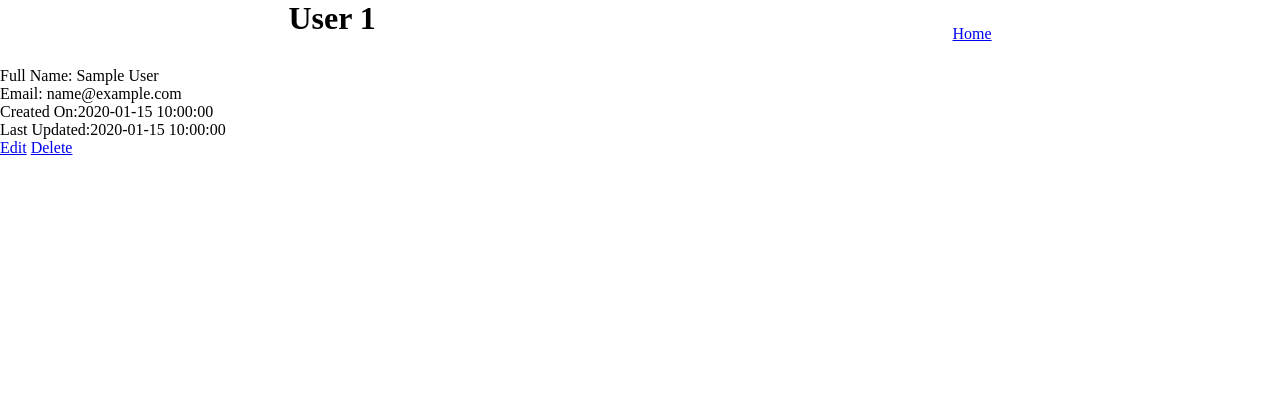
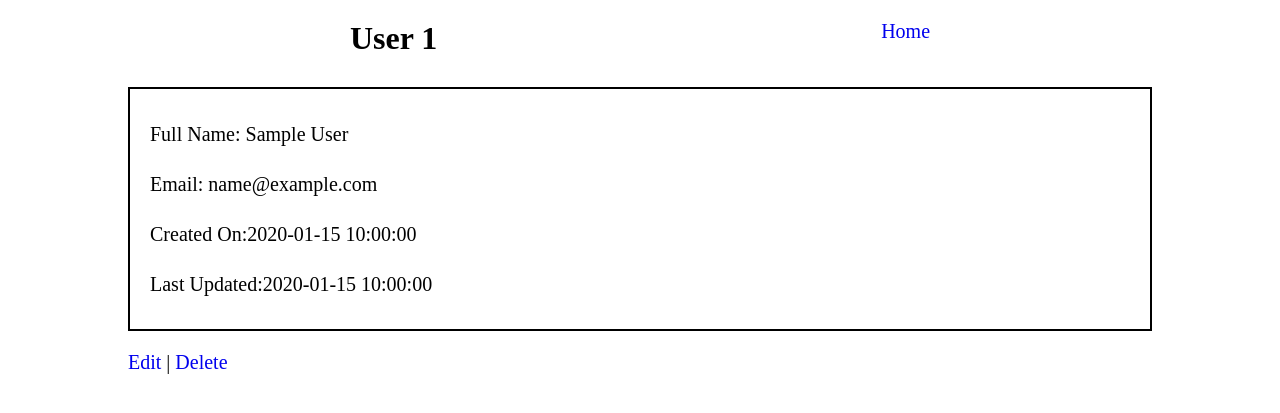
Before and after one commit to ryanhilario23/userCRUD, a Flask app: page /show_user/1 in a window 1280 px wide. Shown: the top 413 px of the page. Run offline with Flask 3, Linux system fonts and the light colour scheme; tables that the repository leaves empty or names only in its code hold one stand-in row (values such as "Sample post").

Commit message:
Second Commit: Simple styling

```diff
--- a/static/style.css
+++ b/static/style.css
@@ -7,10 +7,31 @@
     display:flex;
     justify-content: center;
     align-items: center;
+    ;
 }
 
 
+main{max-width: 80%;}
+
+.usercard{
+    line-height: 50px;
+    font-size: 20px;
+    border: black solid 2px;
+    align-self: flex-start;
+    padding: 20px;
+}
+
+.links{
+    margin-top: 20px;
+    font-size: 20px;
+    text-decoration: none;
+}
+
+a{
+        text-decoration: none;
+}
 h1{
+    margin-top:20px;
     margin-bottom: 30px;
 }
 form {
--- a/templates/show.html
+++ b/templates/show.html
@@ -5,6 +5,7 @@
     <meta name="viewport" content="width=device-width, initial-scale=1.0">
     <title>All Users</title>
     <link href="https://cdn.jsdelivr.net/npm/bootstrap@5.0.2/dist/css/bootstrap.min.css" rel="stylesheet" integrity="sha384-EVSTQN3/azprG1Anm3QDgpJLIm9Nao0Yz1ztcQTwFspd3yD65VohhpuuCOmLASjC" crossorigin="anonymous">
+    <link rel="stylesheet" type="text/css" href="{{ url_for('static', filename='style.css') }}">
 </head>
 <body >
     <main>
--- a/templates/user.html
+++ b/templates/user.html
@@ -7,19 +7,21 @@
     <link rel="stylesheet" type="text/css" href="{{ url_for('static', filename='style.css') }}">
 </head>
 <body>
+    <Main>
     <div class="flex">
         <h1>User {{one_user.id}}</h1>
-        <a href="/"> Home</a>
+        <a href="/" class="links link"> Home</a>
     </div>
-    <div>
+    <div class="usercard">
         <p>Full Name: {{one_user.first_name}} {{one_user.last_name}} </p>
         <p>Email: {{one_user.email}}</p>
         <p>Created On:{{one_user.created_at}}</p>
         <p>Last Updated:{{one_user.updated_at}}</p>
     </div>
-    <div>
-        <a href="/edit/{{one_user.id}}">Edit</a>
+    <div class="links link">
+        <a href="/edit/{{one_user.id}}">Edit</a> |
         <a href="/user/delete/{{one_user.id}}">Delete</a>
     </div>
+    </Main>
 </body>
 </html>
```
Also changed, not shown: templates/edit.html (+7 -0 lines).
